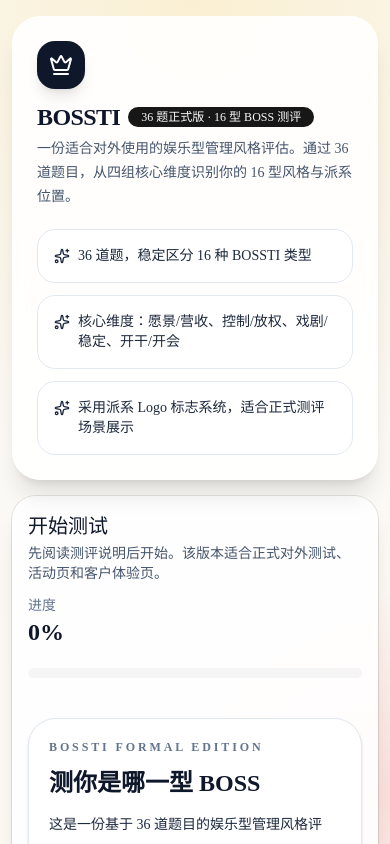
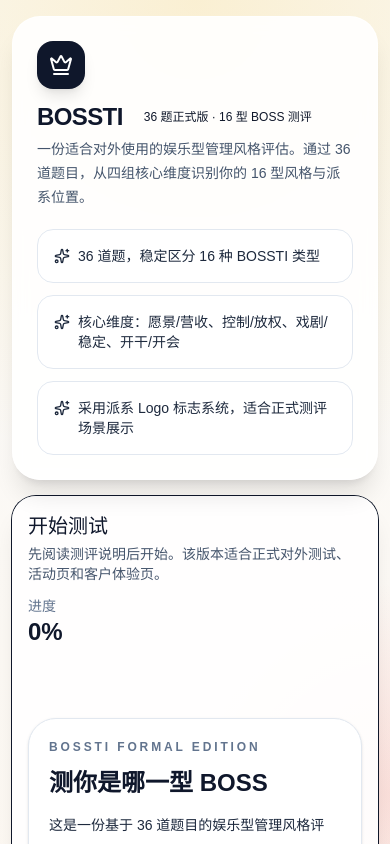
Before and after one commit to booooohh/bossti, a Next.js app: page / in a window 390 px wide. Shown: the top 844 px of the page. Built offline with nearby package versions, Linux system fonts and the light colour scheme.

Commit message:
fix mobile globals and layout

```diff
--- a/app/globals.css
+++ b/app/globals.css
@@ -1,130 +1,41 @@
 @import "tailwindcss";
-@import "tw-animate-css";
-@import "shadcn/tailwind.css";
 
-@custom-variant dark (&:is(.dark *));
-
-@theme inline {
-  --color-background: var(--background);
-  --color-foreground: var(--foreground);
-  --font-sans: var(--font-sans);
-  --font-mono: var(--font-geist-mono);
-  --font-heading: var(--font-sans);
-  --color-sidebar-ring: var(--sidebar-ring);
-  --color-sidebar-border: var(--sidebar-border);
-  --color-sidebar-accent-foreground: var(--sidebar-accent-foreground);
-  --color-sidebar-accent: var(--sidebar-accent);
-  --color-sidebar-primary-foreground: var(--sidebar-primary-foreground);
-  --color-sidebar-primary: var(--sidebar-primary);
-  --color-sidebar-foreground: var(--sidebar-foreground);
-  --color-sidebar: var(--sidebar);
-  --color-chart-5: var(--chart-5);
-  --color-chart-4: var(--chart-4);
-  --color-chart-3: var(--chart-3);
-  --color-chart-2: var(--chart-2);
-  --color-chart-1: var(--chart-1);
-  --color-ring: var(--ring);
-  --color-input: var(--input);
-  --color-border: var(--border);
-  --color-destructive: var(--destructive);
-  --color-accent-foreground: var(--accent-foreground);
-  --color-accent: var(--accent);
-  --color-muted-foreground: var(--muted-foreground);
-  --color-muted: var(--muted);
-  --color-secondary-foreground: var(--secondary-foreground);
-  --color-secondary: var(--secondary);
-  --color-primary-foreground: var(--primary-foreground);
-  --color-primary: var(--primary);
-  --color-popover-foreground: var(--popover-foreground);
-  --color-popover: var(--popover);
-  --color-card-foreground: var(--card-foreground);
-  --color-card: var(--card);
-  --radius-sm: calc(var(--radius) * 0.6);
-  --radius-md: calc(var(--radius) * 0.8);
-  --radius-lg: var(--radius);
-  --radius-xl: calc(var(--radius) * 1.4);
-  --radius-2xl: calc(var(--radius) * 1.8);
-  --radius-3xl: calc(var(--radius) * 2.2);
-  --radius-4xl: calc(var(--radius) * 2.6);
+:root {
+  --background: #ffffff;
+  --foreground: #0f172a;
 }
 
-:root {
-  --background: oklch(1 0 0);
-  --foreground: oklch(0.145 0 0);
-  --card: oklch(1 0 0);
-  --card-foreground: oklch(0.145 0 0);
-  --popover: oklch(1 0 0);
-  --popover-foreground: oklch(0.145 0 0);
-  --primary: oklch(0.205 0 0);
-  --primary-foreground: oklch(0.985 0 0);
-  --secondary: oklch(0.97 0 0);
-  --secondary-foreground: oklch(0.205 0 0);
-  --muted: oklch(0.97 0 0);
-  --muted-foreground: oklch(0.556 0 0);
-  --accent: oklch(0.97 0 0);
-  --accent-foreground: oklch(0.205 0 0);
-  --destructive: oklch(0.577 0.245 27.325);
-  --border: oklch(0.922 0 0);
-  --input: oklch(0.922 0 0);
-  --ring: oklch(0.708 0 0);
-  --chart-1: oklch(0.87 0 0);
-  --chart-2: oklch(0.556 0 0);
-  --chart-3: oklch(0.439 0 0);
-  --chart-4: oklch(0.371 0 0);
-  --chart-5: oklch(0.269 0 0);
-  --radius: 0.625rem;
-  --sidebar: oklch(0.985 0 0);
-  --sidebar-foreground: oklch(0.145 0 0);
-  --sidebar-primary: oklch(0.205 0 0);
-  --sidebar-primary-foreground: oklch(0.985 0 0);
-  --sidebar-accent: oklch(0.97 0 0);
-  --sidebar-accent-foreground: oklch(0.205 0 0);
-  --sidebar-border: oklch(0.922 0 0);
-  --sidebar-ring: oklch(0.708 0 0);
+* {
+  box-sizing: border-box;
 }
 
-.dark {
-  --background: oklch(0.145 0 0);
-  --foreground: oklch(0.985 0 0);
-  --card: oklch(0.205 0 0);
-  --card-foreground: oklch(0.985 0 0);
-  --popover: oklch(0.205 0 0);
-  --popover-foreground: oklch(0.985 0 0);
-  --primary: oklch(0.922 0 0);
-  --primary-foreground: oklch(0.205 0 0);
-  --secondary: oklch(0.269 0 0);
-  --secondary-foreground: oklch(0.985 0 0);
-  --muted: oklch(0.269 0 0);
-  --muted-foreground: oklch(0.708 0 0);
-  --accent: oklch(0.269 0 0);
-  --accent-foreground: oklch(0.985 0 0);
-  --destructive: oklch(0.704 0.191 22.216);
-  --border: oklch(1 0 0 / 10%);
-  --input: oklch(1 0 0 / 15%);
-  --ring: oklch(0.556 0 0);
-  --chart-1: oklch(0.87 0 0);
-  --chart-2: oklch(0.556 0 0);
-  --chart-3: oklch(0.439 0 0);
-  --chart-4: oklch(0.371 0 0);
-  --chart-5: oklch(0.269 0 0);
-  --sidebar: oklch(0.205 0 0);
-  --sidebar-foreground: oklch(0.985 0 0);
-  --sidebar-primary: oklch(0.488 0.243 264.376);
-  --sidebar-primary-foreground: oklch(0.985 0 0);
-  --sidebar-accent: oklch(0.269 0 0);
-  --sidebar-accent-foreground: oklch(0.985 0 0);
-  --sidebar-border: oklch(1 0 0 / 10%);
-  --sidebar-ring: oklch(0.556 0 0);
+html {
+  margin: 0;
+  padding: 0;
+  width: 100%;
+  min-height: 100%;
 }
 
-@layer base {
-  * {
-    @apply border-border outline-ring/50;
-  }
-  body {
-    @apply bg-background text-foreground;
-  }
-  html {
-    @apply font-sans;
-  }
+body {
+  margin: 0;
+  padding: 0;
+  width: 100%;
+  min-height: 100vh;
+  min-height: 100dvh;
+  background: var(--background);
+  color: var(--foreground);
+  font-family: Arial, Helvetica, sans-serif;
+  overflow-x: hidden;
 }
+
+a {
+  color: inherit;
+  text-decoration: none;
+}
+
+button,
+input,
+textarea,
+select {
+  font: inherit;
+}
--- a/app/layout.tsx
+++ b/app/layout.tsx
@@ -1,20 +1,15 @@
-import type { Metadata } from "next";
-import { Geist, Geist_Mono } from "next/font/google";
+import type { Metadata, Viewport } from "next";
 import "./globals.css";
 
-const geistSans = Geist({
-  variable: "--font-geist-sans",
-  subsets: ["latin"],
-});
+export const metadata: Metadata = {
+  title: "BOSSTI",
+  description: "36题正式版 BOSS 风格测评",
+};
 
-const geistMono = Geist_Mono({
-  variable: "--font-geist-mono",
-  subsets: ["latin"],
-});
-
-export const metadata: Metadata = {
-  title: "Create Next App",
-  description: "Generated by create next app",
+export const viewport: Viewport = {
+  width: "device-width",
+  initialScale: 1,
+  viewportFit: "cover",
 };
 
 export default function RootLayout({
@@ -23,11 +18,8 @@ export default function RootLayout({
   children: React.ReactNode;
 }>) {
   return (
-    <html
-      lang="en"
-      className={`${geistSans.variable} ${geistMono.variable} h-full antialiased`}
-    >
-      <body className="min-h-full flex flex-col">{children}</body>
+    <html lang="zh-CN">
+      <body>{children}</body>
     </html>
   );
 }
```
